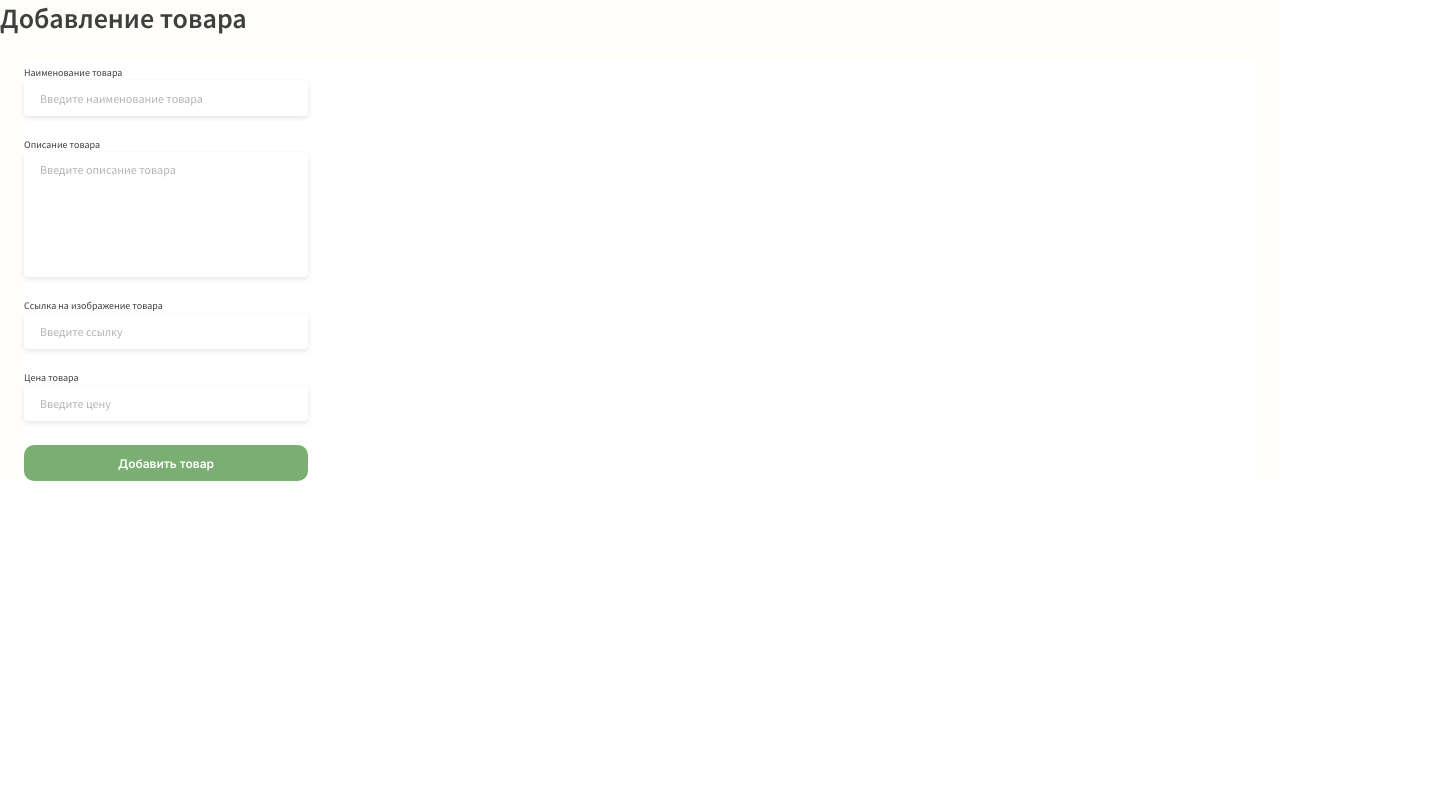
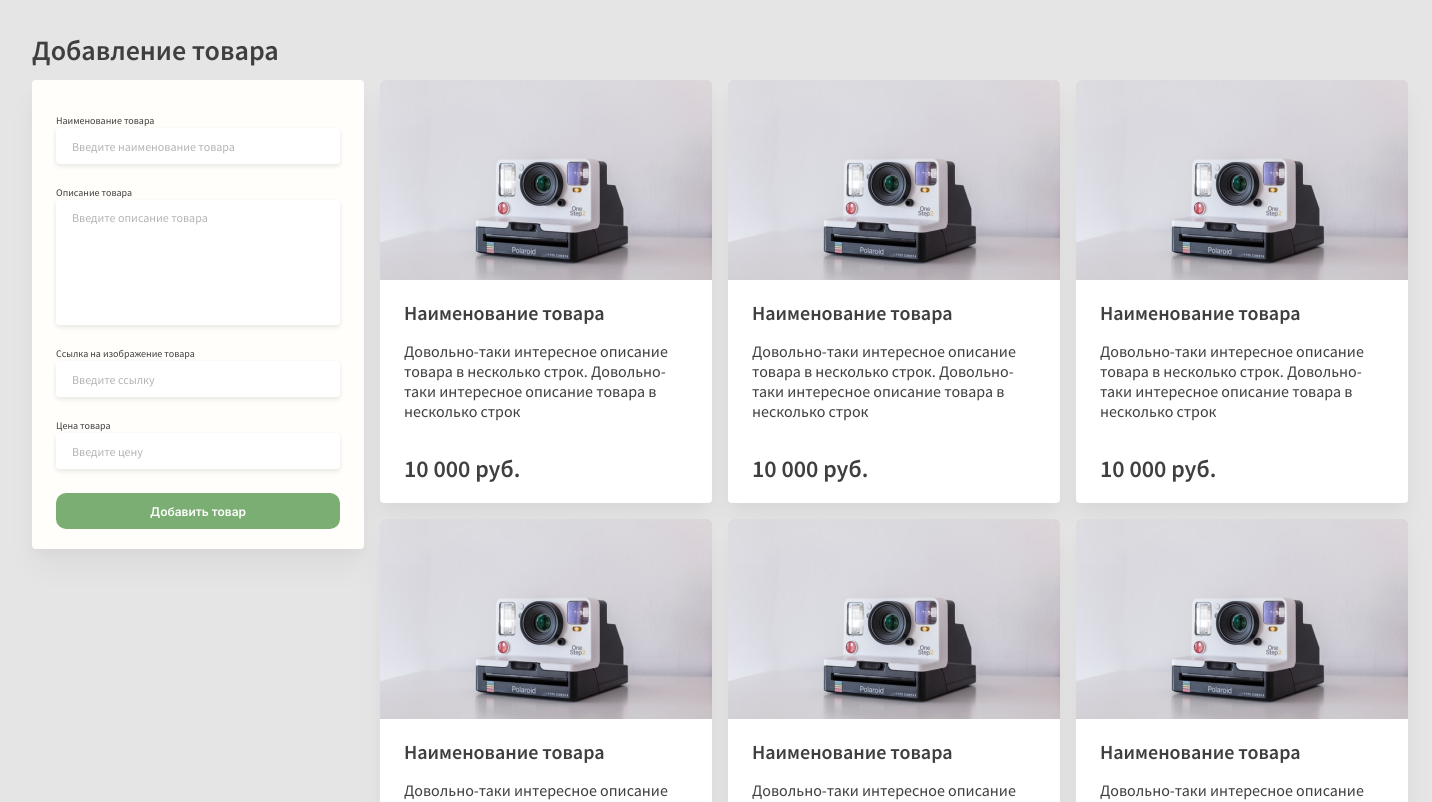
Before and after one commit to fundamentum71/test-project-for-job-1, a React (Create React App) app: page / in a window 1280 px wide. Shown: the top 802 px of the page, 1432 px wide, since content can reach past the window. Built offline with nearby package versions, Linux system fonts and the light colour scheme.

Commit message:
first verst

```diff
--- a/src/components/app/App.js
+++ b/src/components/app/App.js
@@ -9,9 +9,13 @@ function App() {
 				<h1>Добавление товара</h1>
 				<ProductSort />
 			</header>
-			<main className="container">
-				<ProductAdd />
-				<ProductList />
+			<main className="main__container">
+				<div>
+					<ProductAdd />
+				</div>
+				<div>
+					<ProductList />
+				</div>
 			</main>
 		</div>
 	);
--- a/src/components/productAdd/ProductAdd.js
+++ b/src/components/productAdd/ProductAdd.js
@@ -2,6 +2,7 @@ import './productAdd.scss';
 
 const ProductAdd = () => {
 	return (
+		<div className="wrapper-productAdd">
 			<form action="#" className="productAdd">
 				<label htmlFor="#productTitle">Наименование товара</label>
 				<input
@@ -24,10 +25,9 @@ const ProductAdd = () => {
 				<label htmlFor="#productPrice">Цена товара</label>
 				<input id="productPrice" type="number" placeholder="Введите цену" />
 
-			<button type="submit" className="btn_active">
-				Добавить товар
-			</button>
+				<button type="submit">Добавить товар</button>
 			</form>
+		</div>
 	);
 };
 
--- a/src/components/productAdd/productAdd.scss
+++ b/src/components/productAdd/productAdd.scss
@@ -1,8 +1,24 @@
 @import '../../style/variables.scss';
 
+.wrapper-productAdd {
+	display: block;
+
+	width: 332px;
+	min-height: 440px;
+
+	background-color: #fffefb;
+	box-shadow: 0px 20px 30px rgba(0, 0, 0, 0.04),
+		0px 6px 10px rgba(0, 0, 0, 0.02);
+	border-radius: 4px;
+	margin-right: 16px;
+}
 .productAdd {
-	margin: 24px;
-	background-color: #ffffff;
+	width: 284px;
+	display: block;
+	padding-top: 28px;
+	padding-bottom: 20px;
+
+	margin: 0 auto;
 	label {
 		font-size: 0.625rem;
 		margin-bottom: 4px;
@@ -26,8 +42,10 @@
 	::placeholder {
 		color: $placeholderText-color;
 	}
+
 	button {
-		background-color: $btn-disable-color;
+		background-color: $btn-enable-color;
+		color: #ffffff;
 		border-radius: 10px;
 		width: 284px;
 		height: 36px;
@@ -35,11 +53,12 @@
 		font-size: 0.75rem;
 		display: block;
 		margin-top: 24px;
+		cursor: pointer;
 		border: none;
-	}
-	.btn_active {
-		background-color: $btn-enable-color;
-		color: #ffffff;
-		cursor: pointer;
+		&:disabled {
+			background-color: $btn-disable-color;
+			color: $btn-disable-text-color;
+			cursor: default;
+		}
 	}
 }
--- a/src/components/productList/ProductList.js
+++ b/src/components/productList/ProductList.js
@@ -1,6 +1,17 @@
 import ProductListItem from '../productListItem/ProductListItem';
 import './productList.scss';
 
-const ProductList = () => {};
+const ProductList = () => {
+	return (
+		<ul className="product__list">
+			<ProductListItem />
+			<ProductListItem />
+			<ProductListItem />
+			<ProductListItem />
+			<ProductListItem />
+			<ProductListItem />
+		</ul>
+	);
+};
 
 export default ProductList;
--- a/src/components/productList/productList.scss
+++ b/src/components/productList/productList.scss
@@ -0,0 +1,4 @@
+.product__list {
+	display: flex;
+	flex-wrap: wrap;
+}
--- a/src/components/productListItem/ProductListItem.js
+++ b/src/components/productListItem/ProductListItem.js
@@ -1,5 +1,23 @@
 import './productListItem.scss';
+import trash from '../../resources/img/trash.svg';
+import example from '../../resources/img/example.png';
 
-const ProductListItem = () => {};
+const ProductListItem = () => {
+	return (
+		<li className="product__list-item">
+			<div className="item__img">
+				<img src={example} alt="product" />
+			</div>
+			<div className="item__wrapper">
+				<h2 className="item__title">Наименование товара</h2>
+				<div className="item__descr">
+					Довольно-таки интересное описание товара в несколько строк.
+					Довольно-таки интересное описание товара в несколько строк
+				</div>
+				<div className="item__price">10 000 руб.</div>
+			</div>
+		</li>
+	);
+};
 
 export default ProductListItem;
--- a/src/components/productListItem/productListItem.scss
+++ b/src/components/productListItem/productListItem.scss
@@ -0,0 +1,29 @@
+@import '../../style/variables.scss';
+
+.product__list-item {
+	width: 332px;
+	height: 423px;
+	background-color: #ffffff;
+	margin-bottom: 16px;
+	margin-right: 16px;
+
+	box-shadow: 0px 20px 30px rgba(0, 0, 0, 0.04),
+		0px 6px 10px rgba(0, 0, 0, 0.02);
+	border-radius: 4px;
+}
+.item {
+	&__wrapper {
+		padding: 16px 16px 16px 24px;
+	}
+	&__title {
+		font-size: 1.25rem;
+		margin-bottom: 16px;
+	}
+	&__descr {
+		margin-bottom: 32px;
+	}
+	&__price {
+		font-size: 1.5rem;
+		font-weight: 600;
+	}
+}
--- a/src/style/style.scss
+++ b/src/style/style.scss
@@ -46,11 +46,24 @@ input::-webkit-inner-spin-button {
 	margin: 0;
 }
 //обнуление браузерных стилей
-
+body {
+	background-color: $mainBG-color;
+}
 .App {
 	color: $main-text-color;
-	background: $mainBG-color;
+	width: 1400px;
+	margin-left: 32px;
+	margin-top: 32px;
 }
 h1 {
 	font-size: 1.75rem;
+	margin-bottom: 12px;
 }
+
+.main__container {
+	display: flex;
+
+	//align-items: flex-start;
+
+	justify-content: end;
+}
--- a/src/style/variables.scss
+++ b/src/style/variables.scss
@@ -1,7 +1,7 @@
 $placeholderText-color: #b4b4b4;
 $label-color: #49485e;
 $main-text-color: #3f3f3f;
-$mainBG-color: #fffefb;
+$mainBG-color: #e5e5e5;
 $btn-disable-color: #eeeeee;
 $btn-disable-text-color: #b4b4b4;
 $btn-enable-color: #7bae73;
```
Also changed, not shown: src/resources/img/example.png (added). Lines whose indentation alone changed are shown as unchanged.
